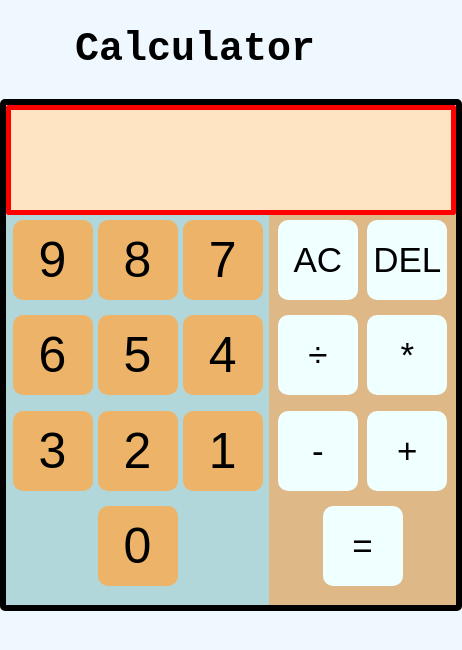
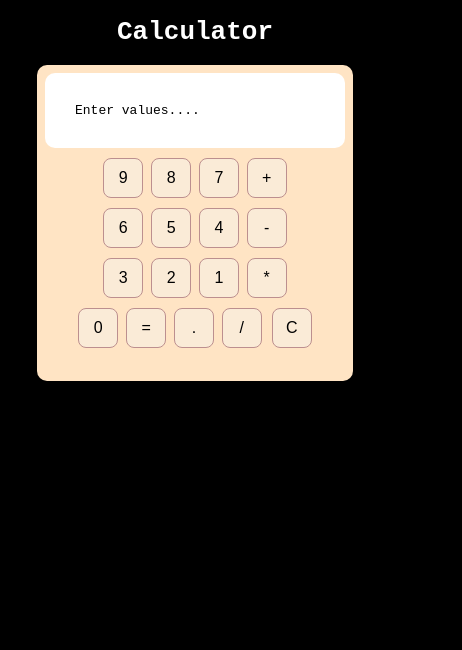
Before and after one commit to Moonart19/Calculator, a plain HTML site: page index.html in a window 390 px wide. Shown: the whole page, 462 px wide, since content can reach past the window. Drawn offline with Linux system fonts and the light colour scheme.

Commit message:
Add required feature again make this from scratch

```diff
--- a/calci.js
+++ b/calci.js
@@ -1,33 +1,98 @@
-function addi(){
+function add(a, b) {
+  return a + b
+}
+function sub(a, b) {
+  return a - b
+}
+function mul(a, b) {
+  return a * b
+}
+function div(a, b) {
+  if(b !== 0)
+    return a / b;
+}
+
+let num1, op, num2;
+
+function operate(op, num1,num2) {
+  let result;
+  switch(op) {
+    case '+':
+      result = add(num1, num2);
+      break;
+    case '-':
+      result = sub(num1,num2);
+      break;
+    case '*':
+      result = mul(num1,num2);
+      break;
+    case '/':
+      result = div(num1,num2);
+      break;
+    default:
+      alert("Invalid Format");
+  }
+  return result;
+}
+
+let string = "";
+let display = document.querySelector('.display');
+
+const buttons = document.querySelectorAll(".button");
+Array.from(buttons).forEach(button => {
+  button.addEventListener('click', (event) => {
+    if(event.target.textContent === 'C') {
+      clear();
+    } else if(
+      event.target.textContent === '=') {
+      calculate();
+    }
+     else {
+     appendString(event);
+    }
+
+
+  });
+});
+
+function calculate() {
+  let operatorMatch = string.match(/[+\-*/]/);
+
+  if (!operatorMatch) {
+    display.textContent = "Invalid input";
+    return;
+  }
+
+  op = operatorMatch[0];
+
+  let parts = string.split(op);
+
+  if (parts.length !== 2) {
+    display.textContent = "Invalid format";
+    return;
+  }
+
+  num1 = parseInt(parts[0]);
+  num2 = parseInt(parts[1]);
+
+  if(isNaN(num1) || isNaN(num2)) {
+    display.textContent = "Invalid Number";
+    console.log(num1,num2);
+
+    return;
+  }
+
+  let result = operate(op,num1,num2);
+  display.textContent = result !== undefined ? result: "Error";
 
 }
 
-function subt(){
-
-}
-function mult(){
-
-}
-function divi(){
-
-}
-function allClear(){
-
-}
-function clear(){
-
+function appendString(event) {
+  string += event.target.textContent;
+  display.textContent =  string;
 }
 
-function appendDisplay(value){
-  let str = '';
-  str += value;
-  display.textContent = `${str}`;
+function clear() {
+  string = "";
+  display.textContent = "All Clear.."
 }
-
-const display = document.querySelector('.display');
-const numbers = document.querySelector('.numbers');
-
-numbers.addEventListener('click',function() {
-  let button = numbers.querySelectorAll('button');
-  display.textContent = button.textContent;
-});
--- a/index.html
+++ b/index.html
@@ -7,32 +7,41 @@
   <title>Calculator</title>
 </head>
 <body>
-  <h1>Calculator</h1>
+  <h1 align="center">Calculator</h1>
   <div class="container">
-    <div class="display"></div>
-    <div class="content">
-      <div class="numbers">
-        <button id="9">9</button>
-        <button id="8">8</button>
-        <button id="7">7</button>
-        <button id="6">6</button>
-        <button id="5">5</button>
-        <button id="4">4</button>
-        <button id="3">3</button>
-        <button id="2">2</button>
-        <button id="1">1</button>
-        <button id="0">0</button>
-      </div>
-      <div class="operators">
-        <button id="all-clear">AC</button>
-        <button id="delete">DEL</button>
-        <button id="div">÷</button>
-        <button id="mul">*</button>
-        <button id="sub">-</button>
-        <button id="add">+</button>
-        <button id="equal">=</button>
+    <div class="display-container">
+      <div class="display">Enter values....</div>
+    </div>
+    <div class="btns-container">
+        <div class="row">
+          <button class="button">9</button>
+          <button class="button">8</button>
+          <button class="button">7</button>
+          <button class="button">+</button>
+        </div>
+        <div class="row">
+          <button class="button">6</button>
+          <button class="button">5</button>
+          <button class="button">4</button>
+          <button class="button">-</button>
+        </div>
+        <div class="row">
+          <button class="button">3</button>
+          <button class="button">2</button>
+          <button class="button">1</button>
+          <button class="button">*</button>
+        </div>
+        <div class="row">
+          <button class="button">0</button>
+          <button class="button">=</button>
+          <button class="button">.</button>
+          <button class="button">/</button>
+        </div>
+        <button class="button clear">C</button>
       </div>
     </div>
   </div>
+
+  <script src="calci.js"></script>
 </body>
 </html>
--- a/styles.css
+++ b/styles.css
@@ -1,76 +1,102 @@
-body{
-  margin: 0px;
-  padding: 0px;
+body {
   font-family: monospace;
-  background-color:aliceblue ;
+  background-color: black;
+}
+h1 {
+  color: white;
 }
 
-h1{
-  text-align: center;
-  font-size: 40px;
+.container {
+  margin: auto;
+  width: 400px;
+  background-color: black;
+  background-color:bisque;
+  box-shadow: 0 0 100px rgb(255,255,255);
+  padding: 8px;
+  border-radius: 10px;
 }
 
-.container{
-  width: 450px;
-  height: 500px;
-  border: 6px solid black;
-  border-radius: 5px;
-  margin: 0 auto;
+.display-container {
+  box-sizing: border-box;
+  width: 100%;
+  padding: 30px;
+  font-size: 2em;
+  margin-bottom: 10px;
+  background-color: white;
+  border-radius: 10px;
 }
 
-.display{
-  background-color:bisque;
-  border: 5px solid red;
-  border-radius: 2px;
-  width: 440px;
-  height: 100px;
-}
 button {
-  font-size: 20px;
+  padding: 10px;
   width: 80px;
   height: 80px;
-}
-.content {
-  display: flex;
-  height: 390px;
+  font-size: 1.5em;
+  border-radius: 8px;
+  background-color:antiquewhite;
+  border: 1px solid rosybrown;
+  cursor: pointer;
 }
 
-.numbers{
-  /* border: 2px solid green; */
-  background-color: rgb(177, 215, 218);
+button:active {
+  background-color: burlywood;
+  opacity: 0.5;
 }
 
-.numbers, .operators{
+.btns-container {
   display: flex;
-  justify-content: space-around;
   flex-wrap: wrap;
-  margin: 0;
-  padding: 5px;
-  gap: 2px;
+  gap: 10px;
+  justify-content: space-evenly;
 }
 
-.numbers > button{
-  background-color: rgb(236, 179, 105);
-  border: none;
+@media screen and (max-width: 450px) {
+  .container {
+    width: 300px;
+    height: 300px;
+    background-color: black;
+    background-color:bisque;
+    box-shadow: 0 0 10px rgba(0,0,0,1);
+    padding: 8px;
+    border-radius: 10px;
+  }
+
+
+.display-container {
+  box-sizing: border-box;
+  width: 100%;
+  padding: 30px;
+  font-size: 1em;
+  margin-bottom: 10px;
+  background-color: white;
   border-radius: 10px;
-  font-size: 50px;
 }
 
-.numbers > button:active{
-  background-color:rgb(221, 138, 213);
+button {
+  padding: 10px;
+  width: 40px;
+  height: 40px;
+  font-size: 1em;
+  border-radius: 8px;
+  background-color:antiquewhite;
+  border: 1px solid rosybrown;
+  cursor: pointer;
 }
 
-.operators{
-  /* border: 2px solid firebrick; */
-  background-color: burlywood;
+.clear {
+  display: block;
 }
 
-.operators > button {
-  font-size: 35px;
-  border: none;
-  border-radius: 10px;
-  background-color:azure ;
+
+button:active {
+  background-color: burlywood;
+  opacity: 0.5;
 }
-.operators > button:active{
-  background-color:rgb(159, 230, 132);
+
+.btns-container {
+  display: flex;
+  flex-wrap: wrap;
+  gap: 10px;
+  justify-content: center;
 }
+
+}
```
